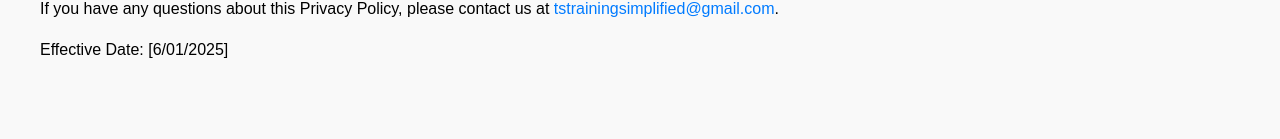
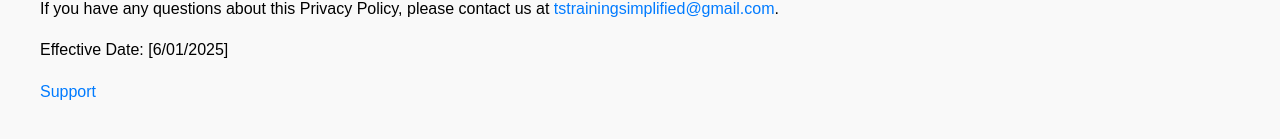
Before and after one commit to davidambe97/davidambe97.github.io, a plain HTML site: page PrivacyPage.html in a window 1280 px wide. Shown: the part 1236-1375 px from the top of the page. Drawn offline with Linux system fonts and the light colour scheme.

Commit message:
Update PrivacyPage.html

```diff
--- a/PrivacyPage.html
+++ b/PrivacyPage.html
@@ -79,5 +79,9 @@
     </p>
 
     <p>Effective Date: [6/01/2025]</p>
+
+     <footer>
+        <p><a href="support.html">Support</a></p>
+    </footer>
 </body>
 </html>
```
